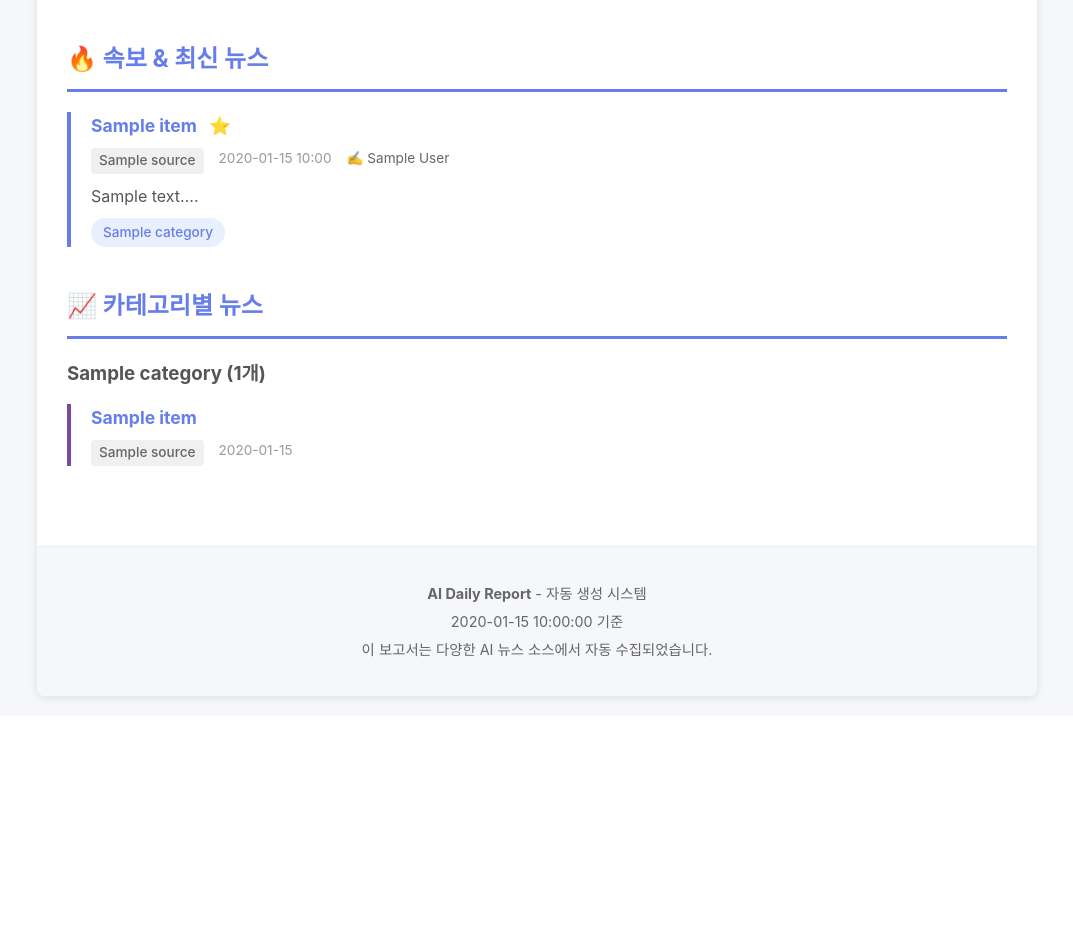
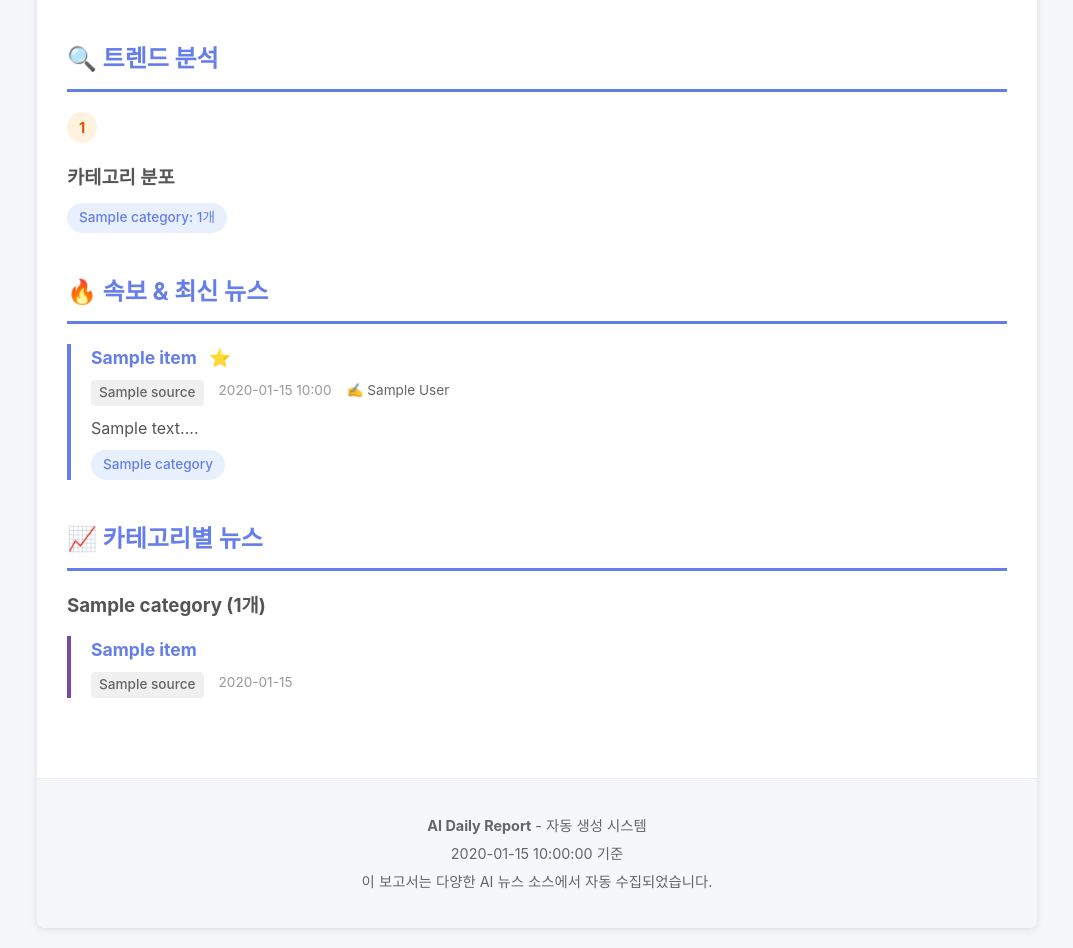
Before and after one commit to wonhyukc/ai-daily-report, a Python web app: template templates/report.html in a window 1280 px wide. Shown: the part 232-1180 px from the top of the page, without its empty margins (103-1176 px from the left). Before the commit the page ends 935 px from the top, so only its background shows below. Run offline with Jinja, Linux system fonts and the light colour scheme; the template is opened without the code that fills it: most values are stand-ins (such as "Sample title", 1, 10 or a date in 2020).

Commit message:
feat: 트렌드 분석 결과를 HTML 리포트에 반영 (#4)
TrendDetector 결과가 로그 한 줄에만 쓰이고 리포트에는 표시되지
않던 문제를 해결했습니다.

- HTMLGenerator.generate()에 trends 파라미터 추가
- main.py에서 trends 전달
- 템플릿에 '트렌드 분석' 섹션 신설 (상위 키워드 20개 + 카테고리 분포)

```diff
--- a/src/generators/html_generator.py
+++ b/src/generators/html_generator.py
@@ -10,8 +10,8 @@ class HTMLGenerator:
         self.env = Environment(loader=FileSystemLoader(str(TEMPLATES_DIR)))
         self.env.autoescape = True
 
-    def generate(self, items: List[dict], report_date: datetime = None) -> str:
-        """Generate HTML report from processed items"""
+    def generate(self, items: List[dict], trends: dict = None, report_date: datetime = None) -> str:
+        """Generate HTML report from processed items and trend analysis"""
         if report_date is None:
             report_date = datetime.now()
 
@@ -37,6 +37,7 @@ class HTMLGenerator:
                 'breaking_news': breaking_news,
                 'items_by_category': items_by_category,
                 'all_items': items,
+                'trends': trends,
             }
 
             html_content = template.render(**context)
--- a/src/main.py
+++ b/src/main.py
@@ -52,7 +52,7 @@ def main():
         # Step 4: Generate HTML
         logger.info("\n[Step 4/5] Generating HTML report...")
         html_generator = HTMLGenerator()
-        html_content = html_generator.generate(processed_items)
+        html_content = html_generator.generate(processed_items, trends=trends)
 
         # Step 5: Save/Deliver
         logger.info("\n[Step 5/5] Saving report...")
--- a/templates/report.html
+++ b/templates/report.html
@@ -139,6 +139,20 @@
             font-weight: 500;
         }
 
+        .trend-keywords {
+            display: flex;
+            gap: 8px;
+            flex-wrap: wrap;
+        }
+
+        .keyword-badge {
+            background-color: #fff3e0;
+            color: #e65100;
+            padding: 4px 12px;
+            border-radius: 20px;
+            font-size: 0.9em;
+        }
+
         .importance {
             display: inline-block;
             color: #ff9800;
@@ -208,6 +222,26 @@
         </div>
 
         <div class="content">
+            {% if trends %}
+            <!-- Trend Analysis Section -->
+            <div class="section">
+                <h2>🔍 트렌드 분석</h2>
+                <div class="trend-keywords">
+                    {% for kw in trends.top_keywords[:20] %}
+                    <span class="keyword-badge">{{ kw.keyword }} <strong>{{ kw.count }}</strong></span>
+                    {% endfor %}
+                </div>
+                {% if trends.categories_distribution %}
+                <h3 style="color: #555; margin: 20px 0 10px;">카테고리 분포</h3>
+                <div class="categories">
+                    {% for category, count in trends.categories_distribution.items() %}
+                    <span class="category-badge">{{ category }}: {{ count }}개</span>
+                    {% endfor %}
+                </div>
+                {% endif %}
+            </div>
+            {% endif %}
+
             <!-- Breaking News Section -->
             <div class="section">
                 <h2>🔥 속보 & 최신 뉴스</h2>
```
Also changed, not shown: tests/test_html_generator.py (added, +48 -0 lines).
